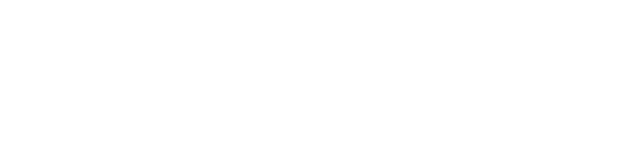
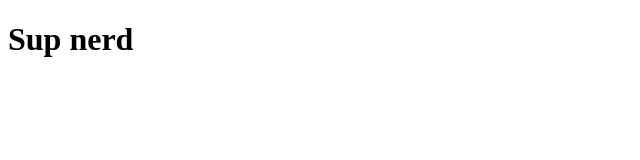
Before and after one commit to g4rbage/g4rbage.github.io, a plain HTML site: page index.html in a window 1280 px wide. Shown: the whole page, without its empty margins (0-640 px from the left). Drawn offline with Linux system fonts and the light colour scheme.

Commit message:
Update index.html

```diff
--- a/index.html
+++ b/index.html
@@ -3,4 +3,9 @@
     <head>
         <title>Eat Shit Nerd</title>
     </head>
+    <body>
+        <div>
+            <h1>Sup nerd</h1>
+        </div>
+    </body>
 </html>
```
